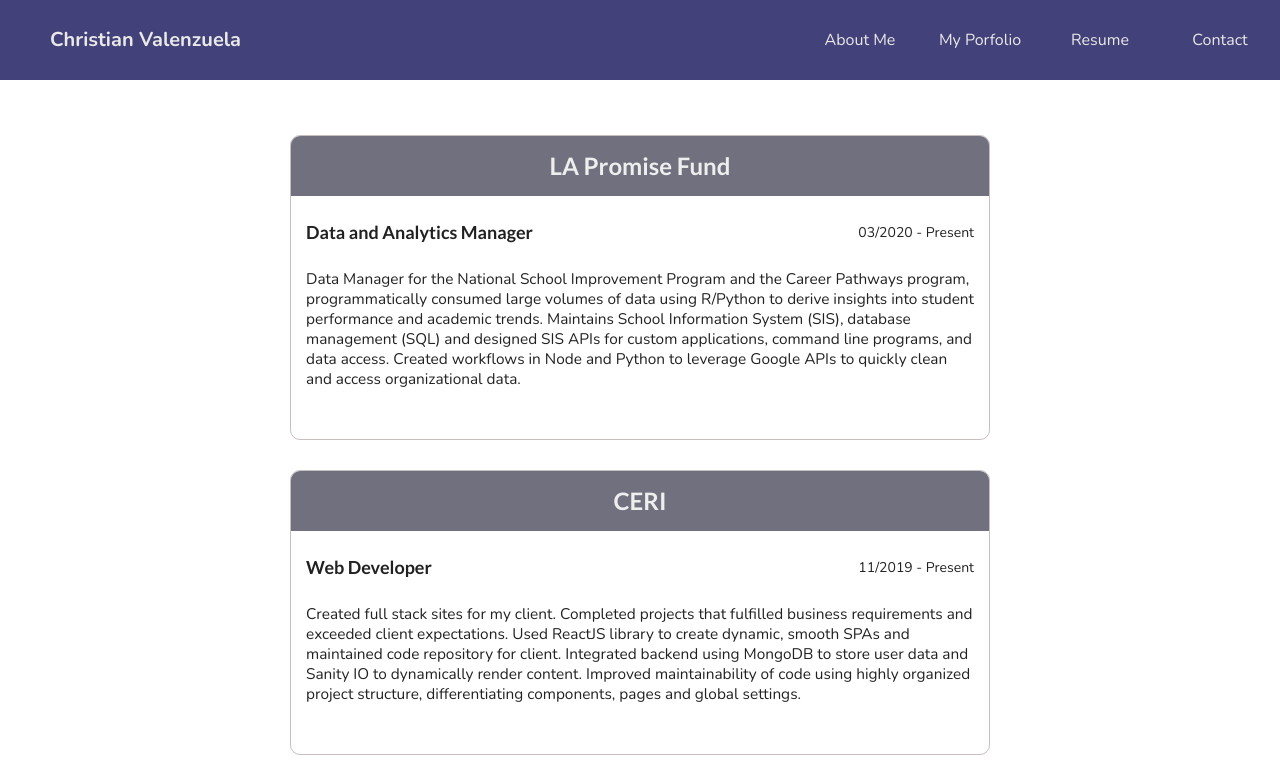
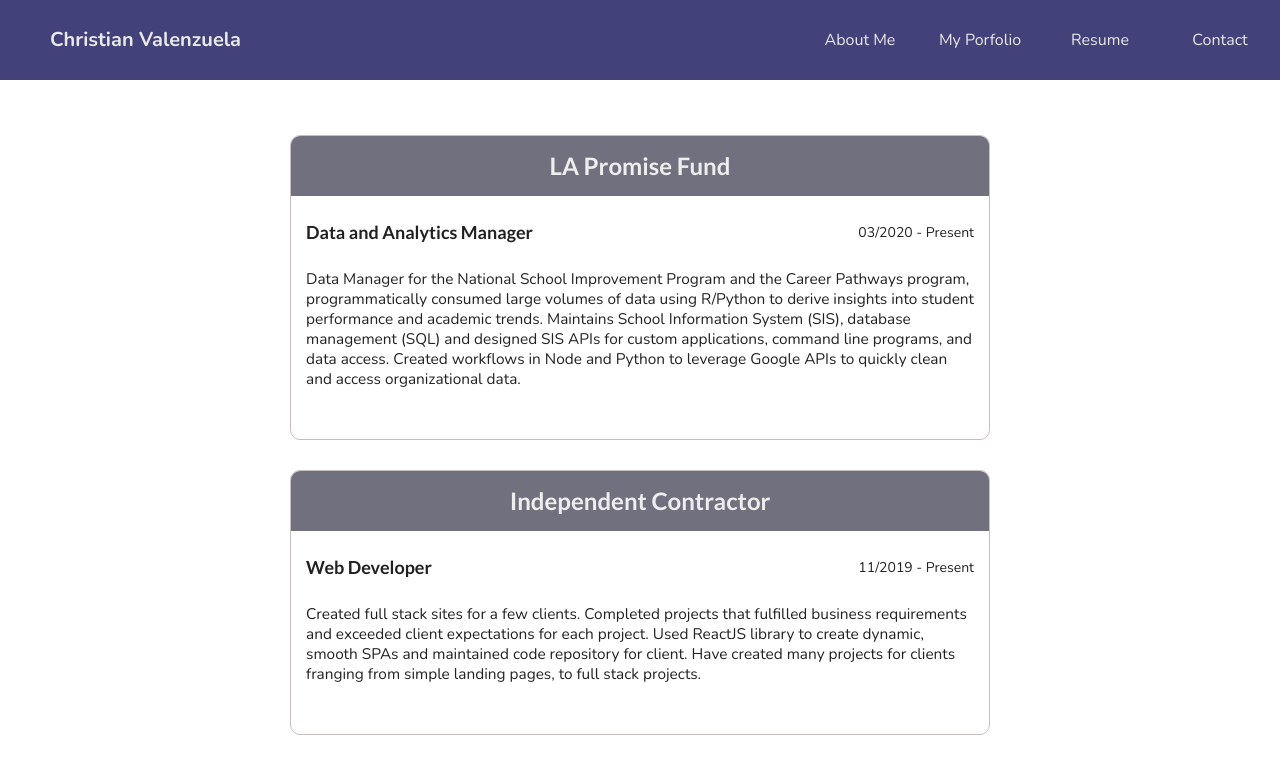
Before and after one commit to chris-av/portfolio-react, a React (Create React App) app: page /resume in a window 1280 px wide. Shown: the top 763 px of the page. Built offline with nearby package versions, Linux system fonts and the light colour scheme.

Commit message:
change some content

```diff
--- a/src/pages/Resume/resume.data.js
+++ b/src/pages/Resume/resume.data.js
@@ -16,16 +16,15 @@
       delay: 1000
     },
     {
-      organization: 'CERI',
+      organization: 'Independent Contractor',
       jobtitle: 'Web Developer',
       range: '11/2019 - Present',
       description: () => (
         <div>
-          Created full stack sites for my client.
-          Completed projects that fulfilled business requirements and exceeded client expectations.
+          Created full stack sites for a few clients.
+          Completed projects that fulfilled business requirements and exceeded client expectations for each project.
           Used ReactJS library to create dynamic, smooth SPAs and maintained code repository for client.
-          Integrated backend using MongoDB to store user data and Sanity IO to dynamically render content.
-          Improved maintainability of code using highly organized project structure, differentiating components, pages and global settings.
+          Have created many projects for clients franging from simple landing pages, to full stack projects.
         </div>
       ),
       delay: 1200
```
Also changed, not shown: src/components/Services/services.module.scss (line endings or trailing spaces).
